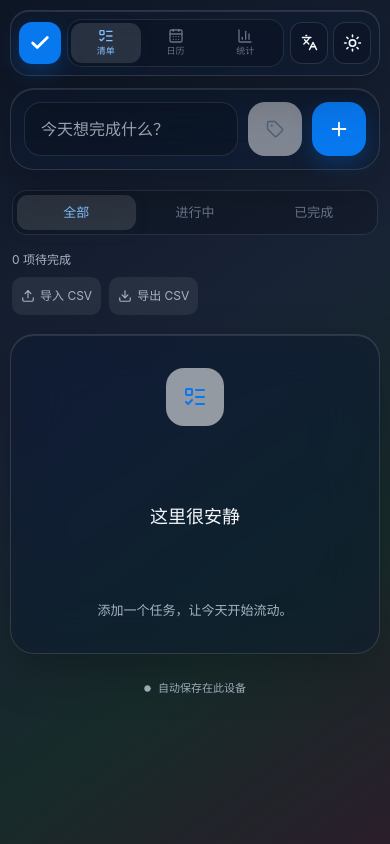
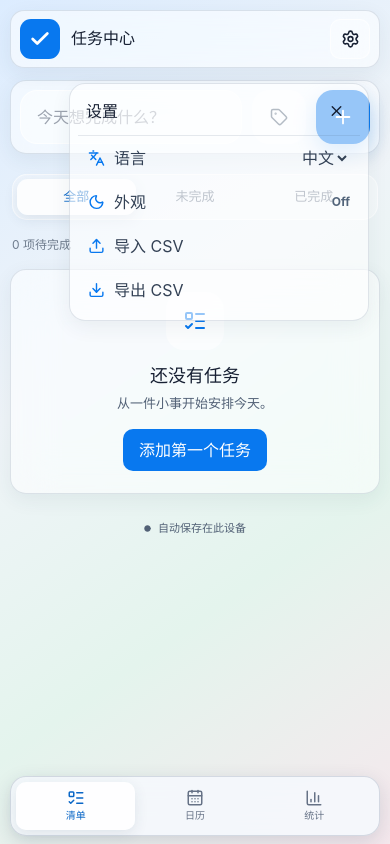
Before and after one commit to mahirun019-dev/todo-apple-mobile, a React (Vite) app: page / in a window 390 px wide. Both pictures are taken after a click on the button 352 px from the left and 42 px from the top of the page. Built offline with nearby package versions, Linux system fonts and the light colour scheme.

Commit message:
Refine mobile navigation and settings

```diff
--- a/src/App.tsx
+++ b/src/App.tsx
@@ -5,7 +5,7 @@ import { CSS } from "@dnd-kit/utilities";
 import Papa from "papaparse";
 import {
   BarChart3, CalendarDays, Check, ChevronDown, Circle, Download, GripVertical, Languages,
-  ListTodo, Moon, Pencil, Plus, RotateCcw, Sun, Tag, Trash2, Upload, X,
+  ListTodo, Moon, Pencil, Plus, RotateCcw, Settings, Sun, Tag, Trash2, Upload, X,
 } from "lucide-react";
 
 type Locale = "zh" | "ja" | "en";
@@ -25,9 +25,9 @@ const THEME_KEY = "todo-apple-theme";
 const LOCALE_KEY = "todo-apple-locale";
 
 const copy = {
-  zh: { app: "Focus Glass", today: "任务中心", add: "添加任务", placeholder: "今天想完成什么？", all: "全部", active: "进行中", completed: "已完成", list: "清单", calendar: "日历", stats: "统计", empty: "这里很安静", emptyHint: "添加一个任务，让今天开始流动。", remaining: "项待完成", clear: "清除已完成", project: "项目", tags: "标签，用逗号分隔", due: "截止日期", repeat: "重复", none: "不重复", daily: "每天", weekly: "每周", monthly: "每月", subtask: "添加子任务", completeRate: "完成率", done: "已完成", total: "总任务", import: "导入 CSV", export: "导出 CSV", auto: "自动保存在此设备", edit: "编辑任务", remove: "删除任务", theme: "切换深色模式", noDue: "未设置日期" },
-  ja: { app: "Focus Glass", today: "タスクセンター", add: "タスクを追加", placeholder: "今日は何を終わらせますか？", all: "すべて", active: "進行中", completed: "完了", list: "リスト", calendar: "カレンダー", stats: "統計", empty: "静かな一日です", emptyHint: "タスクを追加して始めましょう。", remaining: "件 未完了", clear: "完了を削除", project: "プロジェクト", tags: "タグ（カンマ区切り）", due: "期限", repeat: "繰り返し", none: "なし", daily: "毎日", weekly: "毎週", monthly: "毎月", subtask: "サブタスクを追加", completeRate: "完了率", done: "完了", total: "全タスク", import: "CSV 読込", export: "CSV 書出", auto: "この端末に自動保存", edit: "編集", remove: "削除", theme: "ダークモード", noDue: "日付なし" },
-  en: { app: "Focus Glass", today: "Task Center", add: "Add task", placeholder: "What would you like to finish?", all: "All", active: "Active", completed: "Completed", list: "List", calendar: "Calendar", stats: "Insights", empty: "Nothing here yet", emptyHint: "Add a task and let the day begin.", remaining: "left", clear: "Clear completed", project: "Project", tags: "Tags, comma separated", due: "Due date", repeat: "Repeat", none: "No repeat", daily: "Daily", weekly: "Weekly", monthly: "Monthly", subtask: "Add subtask", completeRate: "Completion", done: "Completed", total: "Total tasks", import: "Import CSV", export: "Export CSV", auto: "Saved automatically on this device", edit: "Edit task", remove: "Delete task", theme: "Toggle dark mode", noDue: "No date" },
+  zh: { app: "Focus Glass", today: "任务中心", add: "添加任务", first: "添加第一个任务", settings: "设置", language: "语言", appearance: "外观", placeholder: "今天想完成什么？", all: "全部", active: "未完成", completed: "已完成", list: "清单", calendar: "日历", stats: "统计", empty: "还没有任务", emptyHint: "从一件小事开始安排今天。", remaining: "项待完成", clear: "清除已完成", project: "项目", tags: "标签，用逗号分隔", due: "截止日期", repeat: "重复", none: "不重复", daily: "每天", weekly: "每周", monthly: "每月", subtask: "添加子任务", completeRate: "完成率", done: "已完成", total: "总任务", import: "导入 CSV", export: "导出 CSV", auto: "自动保存在此设备", edit: "编辑任务", remove: "删除任务", theme: "深色模式", noDue: "未设置日期" },
+  ja: { app: "Focus Glass", today: "タスクセンター", add: "タスクを追加", first: "最初のタスクを追加", settings: "設定", language: "言語", appearance: "表示", placeholder: "今日は何を終わらせますか？", all: "すべて", active: "未完了", completed: "完了", list: "リスト", calendar: "カレンダー", stats: "統計", empty: "タスクはありません", emptyHint: "小さなことから今日を始めましょう。", remaining: "件 未完了", clear: "完了を削除", project: "プロジェクト", tags: "タグ（カンマ区切り）", due: "期限", repeat: "繰り返し", none: "なし", daily: "毎日", weekly: "毎週", monthly: "毎月", subtask: "サブタスクを追加", completeRate: "完了率", done: "完了", total: "全タスク", import: "CSV 読込", export: "CSV 書出", auto: "この端末に自動保存", edit: "編集", remove: "削除", theme: "ダークモード", noDue: "日付なし" },
+  en: { app: "Focus Glass", today: "Task Center", add: "Add task", first: "Add your first task", settings: "Settings", language: "Language", appearance: "Appearance", placeholder: "What would you like to finish?", all: "All", active: "Incomplete", completed: "Completed", list: "List", calendar: "Calendar", stats: "Insights", empty: "No tasks yet", emptyHint: "Start today with one small thing.", remaining: "left", clear: "Clear completed", project: "Project", tags: "Tags, comma separated", due: "Due date", repeat: "Repeat", none: "No repeat", daily: "Daily", weekly: "Weekly", monthly: "Monthly", subtask: "Add subtask", completeRate: "Completion", done: "Completed", total: "Total tasks", import: "Import CSV", export: "Export CSV", auto: "Saved automatically on this device", edit: "Edit task", remove: "Delete task", theme: "Dark mode", noDue: "No date" },
 };
 
 const id = () => typeof crypto !== "undefined" && crypto.randomUUID ? crypto.randomUUID() : `${Date.now()}-${Math.random().toString(36).slice(2)}`;
@@ -89,7 +89,9 @@ function App() {
   const [filter, setFilter] = useState<Filter>("all");
   const [draft, setDraft] = useState(""); const [project, setProject] = useState("Personal"); const [tags, setTags] = useState("");
   const [dueDate, setDueDate] = useState(""); const [repeat, setRepeat] = useState<Repeat>("none"); const [advanced, setAdvanced] = useState(false);
+  const [settingsOpen, setSettingsOpen] = useState(false);
   const fileRef = useRef<HTMLInputElement>(null);
+  const draftRef = useRef<HTMLInputElement>(null);
   const t = copy[locale];
   const sensors = useSensors(useSensor(PointerSensor, { activationConstraint: { distance: 6 } }));
   useEffect(() => localStorage.setItem(TASKS_KEY, JSON.stringify(tasks)), [tasks]);
@@ -110,16 +112,21 @@ function App() {
     <main className="app-container">
       <header className="topbar glass">
         <div className="brand"><div className="brand-icon"><Check size={22} strokeWidth={3} /></div><div><span>{t.app}</span><h1>{t.today}</h1></div></div>
-        <nav className="view-switch">{(["list", "calendar", "stats"] as View[]).map((item) => <button className={view === item ? "active" : ""} onClick={() => setView(item)} key={item}>{item === "list" ? <ListTodo /> : item === "calendar" ? <CalendarDays /> : <BarChart3 />}<span>{t[item]}</span></button>)}</nav>
-        <div className="header-actions">
-          <label className="locale"><Languages size={17} /><select value={locale} onChange={(e) => setLocale(e.target.value as Locale)}><option value="zh">中文</option><option value="ja">日本語</option><option value="en">English</option></select></label>
-          <button className="glass-button" aria-label={t.theme} onClick={() => setTheme(theme === "light" ? "dark" : "light")}>{theme === "light" ? <Moon /> : <Sun />}</button>
-        </div>
+        <div className="header-actions"><button className="glass-button" aria-label={t.settings} onClick={() => setSettingsOpen(!settingsOpen)}><Settings /></button></div>
+        {settingsOpen && <div className="settings-menu glass">
+          <div className="settings-title"><strong>{t.settings}</strong><button aria-label="Close" onClick={() => setSettingsOpen(false)}><X /></button></div>
+          <label className="settings-row"><span><Languages />{t.language}</span><select value={locale} onChange={(e) => setLocale(e.target.value as Locale)}><option value="zh">中文</option><option value="ja">日本語</option><option value="en">English</option></select></label>
+          <button className="settings-row" onClick={() => setTheme(theme === "light" ? "dark" : "light")}><span>{theme === "light" ? <Moon /> : <Sun />}{t.appearance}</span><strong>{theme === "dark" ? "On" : "Off"}</strong></button>
+          <button className="settings-row" onClick={() => fileRef.current?.click()}><span><Upload />{t.import}</span></button>
+          <button className="settings-row" onClick={exportCsv}><span><Download />{t.export}</span></button>
+          <input ref={fileRef} hidden type="file" accept=".csv,text/csv" onChange={importCsv} />
+        </div>}
       </header>
+      <nav className="view-switch">{(["list", "calendar", "stats"] as View[]).map((item) => <button className={view === item ? "active" : ""} onClick={() => setView(item)} key={item}>{item === "list" ? <ListTodo /> : item === "calendar" ? <CalendarDays /> : <BarChart3 />}<span>{t[item]}</span></button>)}</nav>
 
       <section className="composer glass">
         <form onSubmit={addTask}>
-          <div className="composer-main"><input aria-label={t.add} value={draft} onChange={(e) => setDraft(e.target.value)} placeholder={t.placeholder} /><button type="button" className={`options-button ${advanced ? "active" : ""}`} onClick={() => setAdvanced(!advanced)}><Tag size={18} /></button><button className="add-button" aria-label={t.add}><Plus size={22} /></button></div>
+          <div className="composer-main"><input ref={draftRef} aria-label={t.add} value={draft} onChange={(e) => setDraft(e.target.value)} placeholder={t.placeholder} /><button type="button" className={`options-button ${advanced ? "active" : ""}`} onClick={() => setAdvanced(!advanced)}><Tag size={18} /></button><button className="add-button" aria-label={t.add}><Plus size={22} /></button></div>
           {advanced && <div className="advanced-grid">
             <label><span>{t.project}</span><input list="projects" value={project} onChange={(e) => setProject(e.target.value)} /><datalist id="projects">{projects.map((item) => <option key={item} value={item} />)}</datalist></label>
             <label><span>{t.tags}</span><input value={tags} onChange={(e) => setTags(e.target.value)} /></label>
@@ -130,9 +137,9 @@ function App() {
       </section>
 
       {view === "list" && <>
-        <div className="toolbar"><div className="segmented">{(["all", "active", "completed"] as Filter[]).map((item) => <button className={filter === item ? "active" : ""} onClick={() => setFilter(item)} key={item}>{t[item]}</button>)}</div><div className="toolbar-actions"><span>{tasks.length - completed} {t.remaining}</span><button onClick={() => fileRef.current?.click()}><Upload />{t.import}</button><button onClick={exportCsv}><Download />{t.export}</button>{completed > 0 && <button onClick={() => setTasks(tasks.filter((task) => !task.completed))}>{t.clear}</button>}<input ref={fileRef} hidden type="file" accept=".csv,text/csv" onChange={importCsv} /></div></div>
+        <div className="toolbar"><div className="segmented">{(["all", "active", "completed"] as Filter[]).map((item) => <button className={filter === item ? "active" : ""} onClick={() => setFilter(item)} key={item}>{t[item]}</button>)}</div><div className="toolbar-actions"><span>{tasks.length - completed} {t.remaining}</span>{completed > 0 && <button onClick={() => setTasks(tasks.filter((task) => !task.completed))}>{t.clear}</button>}</div></div>
         <DndContext sensors={sensors} onDragEnd={dragEnd}><SortableContext items={visible.map((task) => task.id)} strategy={verticalListSortingStrategy}><div className="task-list">{visible.map((task) => <SortableTask key={task.id} task={task} locale={locale} onToggle={() => toggleTask(task)} onDelete={() => setTasks(tasks.filter((item) => item.id !== task.id))} onUpdate={(updated) => setTasks(tasks.map((item) => item.id === updated.id ? updated : item))} />)}</div></SortableContext></DndContext>
-        {!visible.length && <div className="empty glass"><div className="empty-icon"><ListTodo /></div><h2>{t.empty}</h2><p>{t.emptyHint}</p></div>}
+        {!visible.length && <div className="empty glass"><div className="empty-icon"><ListTodo /></div><h2>{t.empty}</h2><p>{t.emptyHint}</p><button className="empty-action" onClick={() => { setView("list"); setFilter("all"); draftRef.current?.focus(); }}>{t.first}</button></div>}
       </>}
 
       {view === "calendar" && <section className="calendar-view glass"><div className="calendar-heading"><CalendarDays /><h2>{new Intl.DateTimeFormat(locale === "zh" ? "zh-CN" : locale === "ja" ? "ja-JP" : "en-US", { month: "long", year: "numeric" }).format(new Date())}</h2></div><div className="calendar-grid">{calendarDays.map((day, index) => <div className={`calendar-day ${day ? "" : "blank"}`} key={index}>{day && <><strong>{day}</strong><div>{tasks.filter((task) => task.dueDate && new Date(`${task.dueDate}T12:00:00`).getMonth() === new Date().getMonth() && Number(task.dueDate.slice(-2)) === day).map((task) => <span className={task.completed ? "done" : ""} key={task.id}>{task.title}</span>)}</div></>}</div>)}</div></section>}
--- a/src/index.css
+++ b/src/index.css
@@ -4,29 +4,37 @@
 
 :root { font-family: Inter, ui-sans-serif, system-ui, -apple-system, BlinkMacSystemFont, "Segoe UI", "PingFang SC", "Hiragino Sans", sans-serif; color: #172033; background: #dfeaf5; font-synthesis: none; text-rendering: optimizeLegibility; }
 * { box-sizing: border-box; }
-body { margin: 0; min-width: 320px; min-height: 100vh; }
+body { margin: 0; min-width: 320px; min-height: 100vh; min-height: 100dvh; }
 button, input, select { font: inherit; }
 button { -webkit-tap-highlight-color: transparent; }
 button, select { cursor: pointer; }
 button:focus-visible, input:focus-visible, select:focus-visible { outline: 3px solid rgba(0, 113, 227, .28); outline-offset: 2px; }
-.app-shell { min-height: 100vh; background: linear-gradient(145deg, #dcecff 0%, #eff4f8 38%, #e4f4ed 68%, #f5e8ed 100%); color: #172033; transition: background .45s ease, color .3s ease; }
+.app-shell { min-height: 100vh; min-height: 100dvh; background: linear-gradient(145deg, #dcecff 0%, #eff4f8 38%, #e4f4ed 68%, #f5e8ed 100%); color: #172033; transition: background .45s ease, color .3s ease; }
 .dark .app-shell { background: linear-gradient(145deg, #0e1726 0%, #182235 42%, #172b2a 72%, #2a1e2a 100%); color: #f4f7fb; }
-.app-container { width: min(1120px, calc(100% - 32px)); min-height: 100vh; margin: 0 auto; padding: 24px 0 32px; }
-.glass { border: 1px solid rgba(255,255,255,.68); background: rgba(255,255,255,.46); box-shadow: inset 0 1px 0 rgba(255,255,255,.72), 0 16px 44px rgba(45,65,92,.11); backdrop-filter: blur(26px) saturate(165%); -webkit-backdrop-filter: blur(26px) saturate(165%); }
-.dark .glass { border-color: rgba(255,255,255,.13); background: rgba(17,27,43,.58); box-shadow: inset 0 1px 0 rgba(255,255,255,.11), 0 18px 48px rgba(0,0,0,.22); }
-.topbar { position: sticky; top: 14px; z-index: 30; display: grid; grid-template-columns: 1fr auto 1fr; align-items: center; min-height: 72px; padding: 10px 14px; border-radius: 22px; }
+.app-container { width: min(1120px, calc(100% - 32px)); min-height: 100vh; min-height: 100dvh; margin: 0 auto; padding: 24px 0 32px; }
+.glass { border: 1px solid rgba(91,111,139,.18); background: rgba(255,255,255,.58); box-shadow: 0 6px 20px rgba(45,65,92,.07); backdrop-filter: blur(22px) saturate(145%); -webkit-backdrop-filter: blur(22px) saturate(145%); }
+.dark .glass { border-color: rgba(255,255,255,.14); background: rgba(17,27,43,.72); box-shadow: 0 7px 22px rgba(0,0,0,.16); }
+.topbar { position: sticky; top: 14px; z-index: 30; display: grid; grid-template-columns: 1fr auto; align-items: center; min-height: 72px; padding: 10px 14px; border-radius: 16px; }
 .brand { display: flex; align-items: center; gap: 11px; min-width: 0; }
 .brand-icon { display: grid; width: 44px; height: 44px; place-items: center; flex: 0 0 auto; border-radius: 14px; color: white; background: #0878ef; box-shadow: 0 8px 20px rgba(0,113,227,.28); }
 .brand span { color: #637083; font-size: 11px; font-weight: 750; text-transform: uppercase; }
 .brand h1 { margin: 0; font-size: 18px; line-height: 1.1; letter-spacing: 0; }
 .dark .brand span { color: #a7b1c0; }
 .view-switch, .segmented { display: flex; padding: 4px; border: 1px solid rgba(255,255,255,.62); border-radius: 15px; background: rgba(255,255,255,.34); }
+.view-switch { position: sticky; top: 27px; z-index: 31; width: max-content; margin: -58px auto 20px; }
 .dark .view-switch, .dark .segmented { border-color: rgba(255,255,255,.1); background: rgba(0,0,0,.16); }
 .view-switch button { display: flex; align-items: center; gap: 6px; min-width: 92px; justify-content: center; padding: 9px 12px; border: 0; border-radius: 11px; background: transparent; color: #667286; font-weight: 700; transition: transform .18s cubic-bezier(.2,.8,.2,1), background .2s, color .2s, box-shadow .2s; }
 .view-switch svg { width: 17px; }
 .view-switch button.active, .segmented button.active { color: #0a67c7; background: rgba(255,255,255,.82); box-shadow: 0 4px 14px rgba(38,59,88,.1); }
 .dark .view-switch button.active, .dark .segmented button.active { color: #82bfff; background: rgba(255,255,255,.12); }
 .header-actions { display: flex; justify-content: flex-end; align-items: center; gap: 8px; }
+.settings-menu { position: absolute; top: calc(100% + 8px); right: 0; z-index: 50; width: min(300px, calc(100vw - 24px)); padding: 8px; border-radius: 16px; }
+.settings-title, .settings-row { display: flex; min-height: 44px; align-items: center; justify-content: space-between; gap: 12px; }
+.settings-title { padding: 2px 8px 7px; border-bottom: 1px solid rgba(80,100,130,.14); }
+.settings-title button { display: grid; width: 32px; height: 32px; place-items: center; border: 0; border-radius: 8px; color: inherit; background: transparent; }.settings-title svg { width: 17px; }
+.settings-row { width: 100%; padding: 0 10px; border: 0; border-radius: 9px; color: #334155; background: transparent; text-align: left; }.dark .settings-row { color: #e7edf5; }
+.settings-row:hover { background: rgba(8,120,239,.08); }.settings-row span { display: flex; align-items: center; gap: 9px; }.settings-row svg { width: 17px; color: #0878ef; }
+.settings-row select { min-width: 92px; border: 0; color: inherit; background: transparent; text-align: right; }.settings-row > strong { color: #52647a; font-size: 12px; }.dark .settings-row > strong { color: #b8c4d3; }
 .glass-button, .locale { display: flex; height: 44px; align-items: center; justify-content: center; gap: 6px; padding: 0 12px; border: 1px solid rgba(255,255,255,.65); border-radius: 14px; color: inherit; background: rgba(255,255,255,.34); transition: transform .18s cubic-bezier(.2,.8,.2,1), background .2s; }
 .glass-button { width: 44px; padding: 0; }
 .glass-button svg { width: 19px; }
@@ -93,43 +101,48 @@ button:focus-visible, input:focus-visible, select:focus-visible { outline: 3px s
 .subtask > button:last-child { border: 0; color: #8490a0; background: transparent; }
 .subtask-form { display: flex; align-items: center; gap: 8px; color: #0878ef; }
 .subtask-form input { flex: 1; height: 32px; border: 0; color: inherit; background: transparent; outline: 0; }
-.empty { display: grid; min-height: 320px; place-items: center; margin-top: 8px; border-radius: 24px; text-align: center; }
+.empty { display: flex; min-height: 220px; align-items: center; justify-content: center; flex-direction: column; margin-top: 8px; padding: 28px 18px; border-radius: 16px; text-align: center; }
 .empty-icon { display: grid; width: 58px; height: 58px; place-items: center; margin: 0 auto 12px; border-radius: 18px; color: #0878ef; background: rgba(255,255,255,.55); }
-.empty h2 { margin: 0; font-size: 18px; }.empty p { margin: 5px 0 0; color: #758195; font-size: 13px; }
+.empty h2 { margin: 0; font-size: 18px; }.empty p { margin: 5px 0 16px; color: #526176; font-size: 13px; }.dark .empty p { color: #b8c4d3; }
+.empty-action { min-height: 42px; padding: 0 16px; border: 0; border-radius: 10px; color: white; background: #0878ef; font-weight: 750; transition: transform .16s, background .16s; }.empty-action:hover { background: #006fdc; }.empty-action:active { transform: scale(.96); }
 .calendar-view { margin-top: 20px; padding: 20px; border-radius: 24px; }
 .calendar-heading { display: flex; align-items: center; gap: 10px; margin-bottom: 16px; }.calendar-heading h2 { margin: 0; font-size: 20px; }.calendar-heading svg { color: #0878ef; }
 .calendar-grid { display: grid; grid-template-columns: repeat(7, 1fr); gap: 7px; }
 .calendar-day { min-height: 105px; padding: 8px; border: 1px solid rgba(255,255,255,.58); border-radius: 13px; background: rgba(255,255,255,.3); }.dark .calendar-day { border-color: rgba(255,255,255,.08); background: rgba(0,0,0,.12); }
 .calendar-day.blank { visibility: hidden; }.calendar-day strong { font-size: 12px; }.calendar-day div { display: grid; gap: 4px; margin-top: 6px; }.calendar-day span { overflow: hidden; padding: 3px 5px; border-radius: 6px; color: #0966c2; background: rgba(8,120,239,.1); font-size: 9px; text-overflow: ellipsis; white-space: nowrap; }.calendar-day span.done { color: #8793a2; text-decoration: line-through; }
 .stats-grid { display: grid; grid-template-columns: 2fr 1fr 1fr; gap: 12px; margin-top: 20px; }.stat-card { min-height: 170px; padding: 20px; border-radius: 22px; }.hero-stat { display: flex; align-items: center; gap: 22px; }.progress-ring { display: grid; width: 116px; height: 116px; place-items: center; border-radius: 50%; background: conic-gradient(#0878ef var(--progress), rgba(255,255,255,.38) 0); }.progress-ring::before { content: ""; position: absolute; width: 88px; height: 88px; border-radius: 50%; background: rgba(239,245,250,.88); }.dark .progress-ring::before { background: rgba(20,30,45,.9); }.progress-ring div { position: relative; z-index: 1; font-size: 21px; font-weight: 800; }.hero-stat span, .stat-card > span { color: #708095; font-size: 12px; }.hero-stat h2 { margin: 3px 0 0; }.stat-card:not(.hero-stat) { display: flex; flex-direction: column; gap: 8px; }.stat-card > svg { color: #0878ef; }.stat-card > strong { margin-top: auto; font-size: 34px; }.project-stat { grid-column: 1 / -1; }.project-stat div { display: grid; grid-template-columns: repeat(auto-fit, minmax(150px,1fr)); gap: 8px; }.project-stat p { display: flex; justify-content: space-between; margin: 0; padding: 9px 11px; border-radius: 11px; background: rgba(255,255,255,.32); }
-footer { display: flex; align-items: center; justify-content: center; gap: 7px; padding-top: 26px; color: #748195; font-size: 11px; }
+footer { display: flex; align-items: center; justify-content: center; gap: 7px; padding-top: 26px; color: #526176; font-size: 11px; }
 .progress-ring { position: relative; }
 .dark footer, .dark .toolbar, .dark .task-meta, .dark .empty p { color: #a8b3c2; }
 
 @media (max-width: 760px) {
-  .app-container { width: min(100% - 20px, 600px); padding-top: 10px; }
-  .topbar { top: 7px; display: flex; gap: 6px; min-height: 62px; padding: 8px; border-radius: 19px; }
-  .brand { flex: 0 0 auto; }.brand > div:last-child { display: none; }.brand-icon { width: 42px; height: 42px; border-radius: 13px; }
-  .view-switch { position: static; min-width: 0; flex: 1; justify-content: space-around; padding: 3px; box-shadow: none; }
-  .view-switch button { min-width: 0; flex: 1; flex-direction: column; gap: 0; padding: 5px 2px; font-size: 9px; }
-  .view-switch svg { width: 16px; height: 16px; }
-  .header-actions { flex: 0 0 auto; gap: 5px; }.locale, .glass-button { width: 38px; height: 42px; padding: 0; border-radius: 12px; }.locale select { position: absolute; width: 38px; opacity: 0; }.locale svg { pointer-events: none; }
-  .composer { margin-top: 12px; }.advanced-grid { grid-template-columns: 1fr 1fr; }
+  .app-container { width: min(100% - 20px, 600px); padding-top: max(10px, env(safe-area-inset-top)); padding-bottom: calc(86px + env(safe-area-inset-bottom)); }
+  .topbar { top: max(7px, env(safe-area-inset-top)); display: flex; min-height: 58px; padding: 7px 9px; border-radius: 14px; }
+  .brand { flex: 1; }.brand > div:last-child { display: block; }.brand span { display: none; }.brand h1 { font-size: 16px; }.brand-icon { width: 40px; height: 40px; border-radius: 11px; box-shadow: none; }
+  .header-actions { flex: 0 0 auto; }.glass-button { width: 40px; height: 40px; border-radius: 10px; }
+  .settings-menu { position: fixed; top: calc(max(10px, env(safe-area-inset-top)) + 62px); right: 10px; }
+  .view-switch { position: fixed; right: 10px; bottom: max(8px, env(safe-area-inset-bottom)); left: 10px; top: auto; z-index: 40; width: auto; min-height: 60px; justify-content: space-around; margin: 0; padding: 5px; border-color: rgba(91,111,139,.22); border-radius: 16px; background: rgba(245,249,253,.88); box-shadow: 0 6px 20px rgba(30,50,75,.14); backdrop-filter: blur(24px); -webkit-backdrop-filter: blur(24px); }
+  .dark .view-switch { background: rgba(19,29,45,.9); }.view-switch button { min-width: 0; flex: 1; flex-direction: column; gap: 1px; padding: 6px 3px; border-radius: 10px; font-size: 10px; }.view-switch svg { width: 18px; height: 18px; }
+  .composer { margin-top: 12px; padding: 9px; border-radius: 16px; }.composer-main > input { scroll-margin-bottom: 120px; }.advanced-grid { grid-template-columns: 1fr 1fr; }
   .toolbar { align-items: stretch; flex-direction: column; }.segmented { width: 100%; }.segmented button { min-width: 0; flex: 1; padding-inline: 6px; }
-  .toolbar-actions { justify-content: flex-start; flex-wrap: wrap; }.toolbar-actions > span { width: 100%; }
+  .toolbar-actions { justify-content: space-between; flex-wrap: wrap; }.toolbar-actions > span { width: auto; }
   .task-row { gap: 6px; padding-inline: 8px; }.drag-handle { width: 22px; }.icon-button { width: 31px; }.task-row .danger { display: none; }.task-details { padding: 0 46px 13px 69px; }
   .calendar-view { padding: 12px; }.calendar-grid { gap: 3px; }.calendar-day { min-height: 72px; padding: 5px; border-radius: 8px; }.calendar-day span { font-size: 8px; }
   .stats-grid { grid-template-columns: 1fr 1fr; }.hero-stat { grid-column: 1 / -1; }.stat-card { min-height: 140px; }.project-stat { grid-column: 1 / -1; }
-  footer { padding-bottom: max(24px, env(safe-area-inset-bottom)); }
+  .empty { min-height: 190px; margin-top: 4px; padding-block: 22px; }
+  .task-card, .calendar-view, .stat-card { border-radius: 14px; }
+  footer { padding-bottom: 12px; }
   .task-row .danger { display: inline-grid; }
 }
 
 @media (max-width: 380px) {
   .app-container { width: calc(100% - 12px); }
-  .topbar { gap: 4px; padding-inline: 6px; }
-  .brand-icon { width: 38px; height: 40px; }
-  .header-actions { gap: 3px; }.locale, .glass-button { width: 34px; height: 40px; }
-  .view-switch button span { font-size: 8px; }
+  .topbar { padding-inline: 7px; }.brand-icon { width: 38px; height: 38px; }.glass-button { width: 38px; height: 38px; }
+}
+
+@media (max-width: 760px) and (max-height: 520px) {
+  .view-switch { display: none; }
+  .app-container { padding-bottom: 20px; }
 }
 
 @media (prefers-reduced-motion: reduce) { *, *::before, *::after { scroll-behavior: auto !important; animation-duration: .01ms !important; transition-duration: .01ms !important; } }
```
